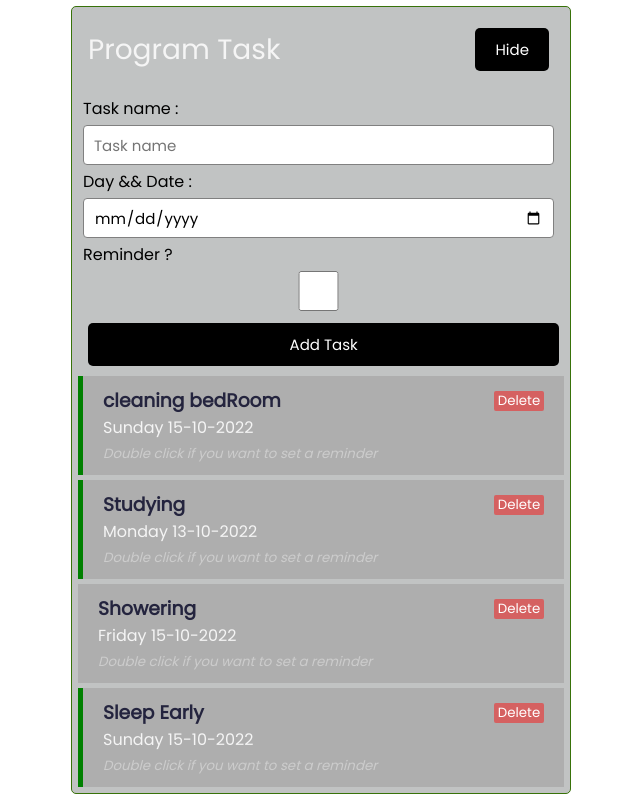
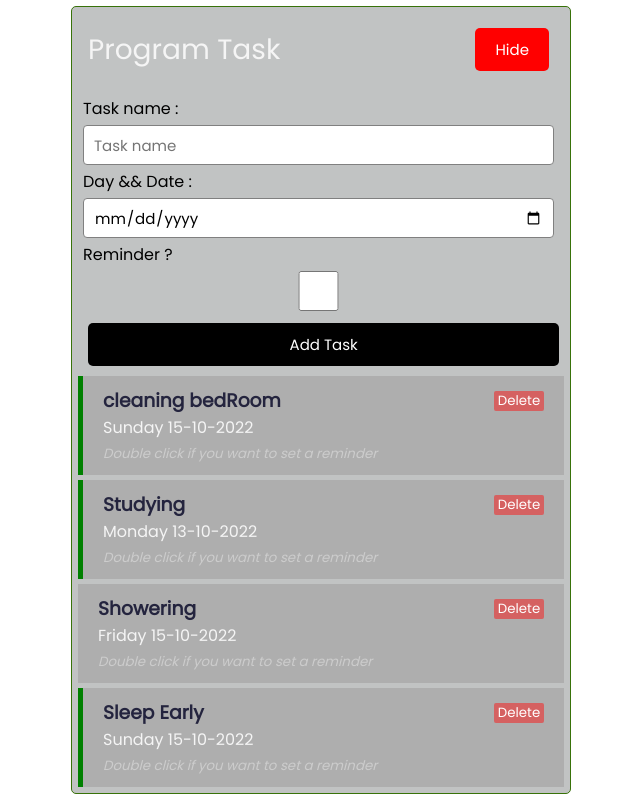
Before and after one commit to hazem237/First-React-App, a React (Create React App) app: page / in a window 1280 px wide. Shown: the whole page, without its empty margins (319-959 px from the left). Built offline with nearby package versions, Linux system fonts and the light colour scheme.

Commit message:
Did My first Ract app !!

```diff
--- a/src/App.js
+++ b/src/App.js
@@ -40,6 +40,7 @@ function App() {
 
   ])
 
+  const [showTasks, setShowingStatus] = useState(true);
   const dele = (id) => {
     setTasks(TasksData.filter((t) => t.id !== id))
   }
@@ -50,15 +51,17 @@ function App() {
   const addTask = (text) => {
     const id = Math.floor(Math.random() * 1000 + 1)
     const newTask = { id, ...text };
-    console.log (TasksData)
+    console.log(TasksData)
     setTasks([...TasksData, newTask])
     console.log(TasksData)
   }
-
+  const changeShowTaskStatus = () => {
+    setShowingStatus(!showTasks);
+  }
   return (
     <div className='container'>
-      <Header />
-      <Form AddTask={addTask} />
+      <Header showTasks={changeShowTaskStatus} statusShow={showTasks} />
+      {showTasks && <Form AddTask={addTask} />}
       {TasksData.length > 0 ? <Tasks tasks={TasksData} onDeleteClick={dele}
         remind={reminderClick} /> : "No Tasks to show"}
     </div>
--- /dev/null
+++ b/src/componets/ButtonMaker.js
@@ -0,0 +1,11 @@
+
+
+const ButtonMaker = ({ text, color, onClickEvent }) => {
+    return (
+        <button className="btn" style={{ backgroundColor: color }} onClick={onClickEvent}>
+            {text}
+        </button>
+    )
+}
+
+export default ButtonMaker
--- a/src/componets/Header.js
+++ b/src/componets/Header.js
@@ -1,10 +1,10 @@
 
-
-const Header = () => {
+import ButtonMaker from "./ButtonMaker"
+const Header = ({ showTasks, statusShow }) => {
     return (
         <div className="header">
             <p>Program Task</p>
-            <button className="btn">Hide</button>
+            <ButtonMaker text={statusShow ? "Hide" : "Show"} color={statusShow ? "red" : "green"} onClickEvent={showTasks} />
         </div>
     )
 }
```
